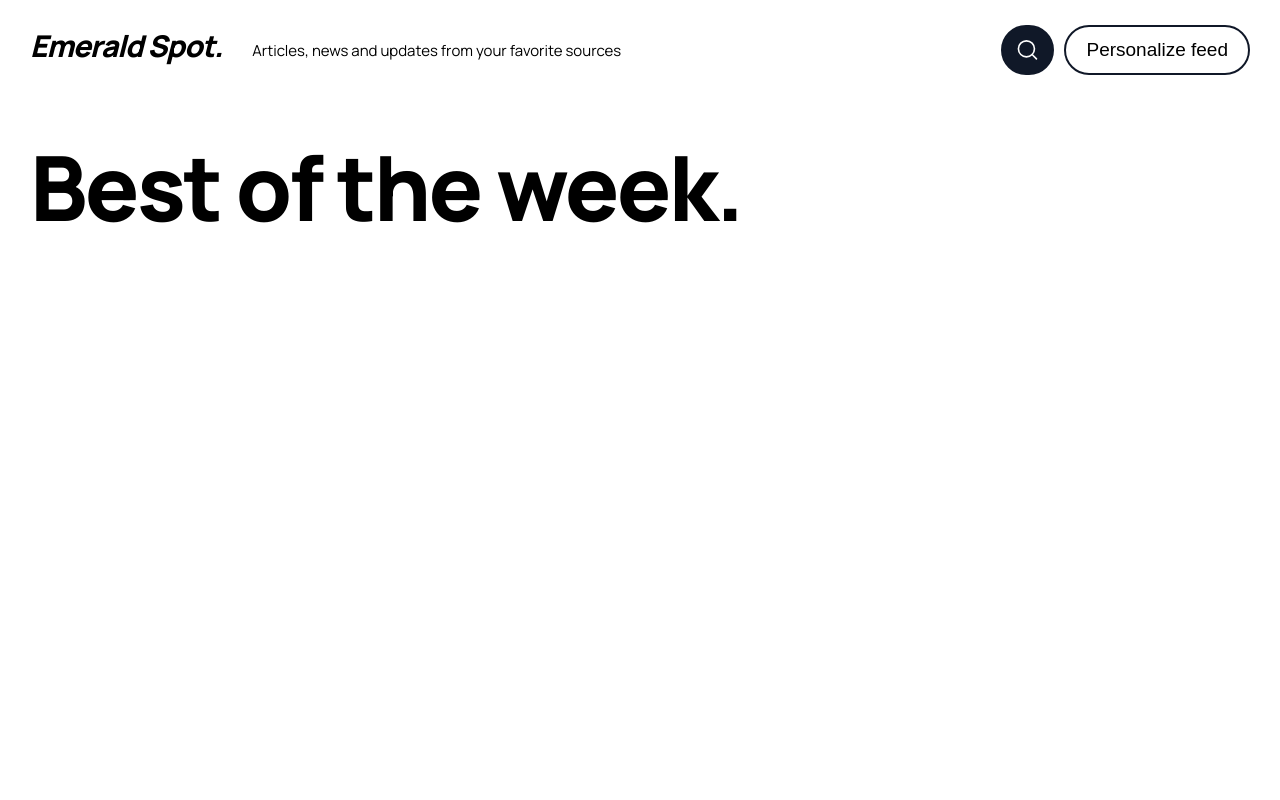
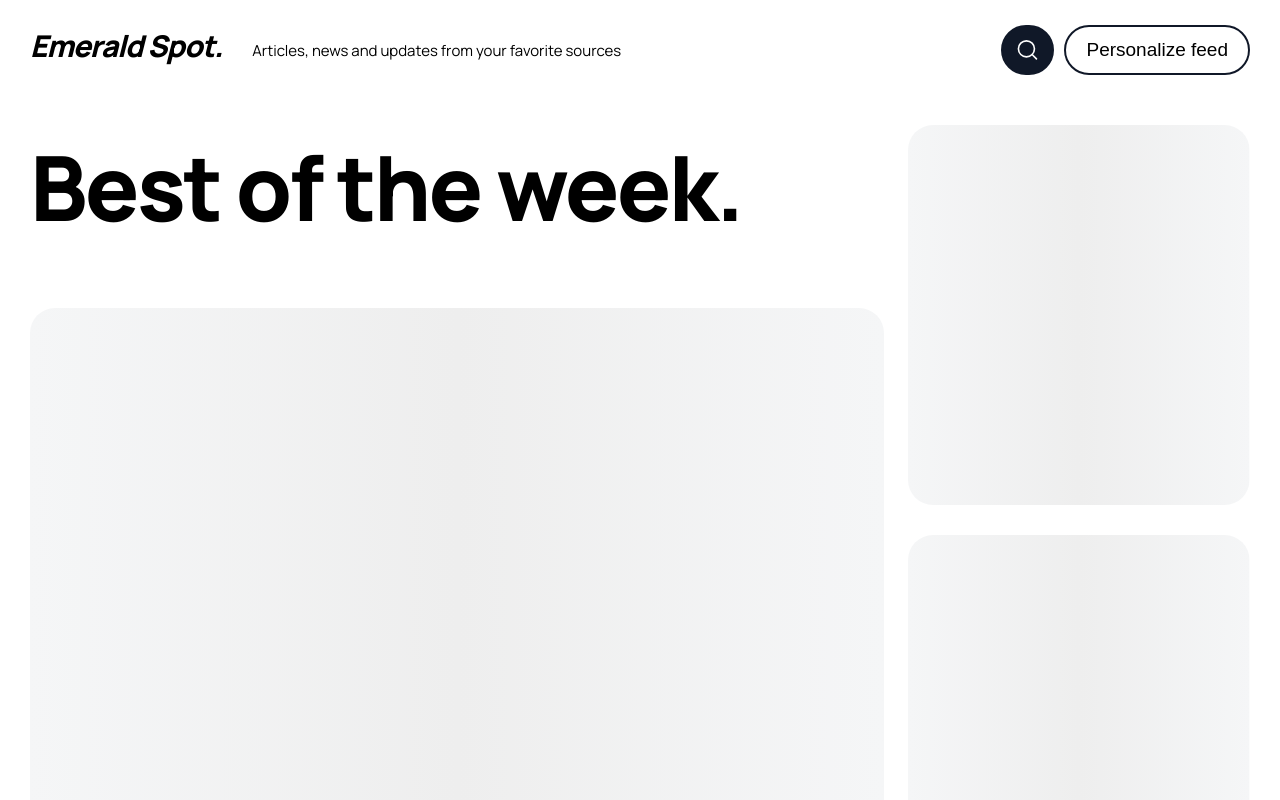
Before and after one commit to emeraldkwekowe/emerald-news-app, a React (Create React App) app: page / in a window 1280 px wide. Shown: the top 800 px of the page. Built offline with nearby package versions, Linux system fonts and the light colour scheme.

Commit message:
Add content loader component

```diff
--- a/package.json
+++ b/package.json
@@ -11,6 +11,7 @@
     "@types/react": "^18.2.39",
     "@types/react-dom": "^18.2.17",
     "react": "^18.2.0",
+    "react-content-loader": "^6.2.1",
     "react-dom": "^18.2.0",
     "react-scripts": "5.0.1",
     "styled-components": "^6.1.1",
--- /dev/null
+++ b/src/components/LoadingCard/LoadingCard.tsx
@@ -0,0 +1,18 @@
+import ContentLoader from "react-content-loader";
+
+type LoadingCardTypes = {
+  height?: number;
+  mb?: number;
+};
+
+const LoadingCard = ({ height = 600, mb = 0 }: LoadingCardTypes) => (
+  <>
+    <div data-testid="loading-card" style={{ marginBottom: mb }}>
+      <ContentLoader width={"100%"} speed={1} height={height}>
+        <rect x="0" y="0" rx="25" ry="25" width="100%" height="100%" />
+      </ContentLoader>
+    </div>
+  </>
+);
+
+export default LoadingCard;
--- a/src/pages/Home/components/TopStories/TopStories.tsx
+++ b/src/pages/Home/components/TopStories/TopStories.tsx
@@ -1,3 +1,4 @@
+import LoadingCard from "../../../../components/LoadingCard/LoadingCard";
 import { LeftSection, RightSection, TopStoriesContainer } from "./styles";
 
 function TopStories() {
@@ -5,8 +6,12 @@ function TopStories() {
     <TopStoriesContainer>
       <LeftSection>
         <h1>Best of the week.</h1>
+        <LoadingCard />
       </LeftSection>
-      <RightSection></RightSection>
+      <RightSection>
+        <LoadingCard height={380} mb={25} />
+        <LoadingCard height={380} />
+      </RightSection>
     </TopStoriesContainer>
   );
 }
--- a/src/pages/Home/components/TopStories/styles.js
+++ b/src/pages/Home/components/TopStories/styles.js
@@ -2,8 +2,9 @@ import styled from "styled-components";
 
 export const TopStoriesContainer = styled.div`
   width: auto;
-  height: 100vh;
+  height: 840px;
   display: flex;
+  justify-content: space-between;
 `;
 
 export const LeftSection = styled.div`
@@ -16,5 +17,5 @@ export const LeftSection = styled.div`
 `;
 
 export const RightSection = styled.div`
-  width: 30%;
+  width: 28%;
 `;
```
Also changed, not shown: src/components/LoadingCard/LoadingCard.js (deleted), 2 other files (tests, documents, lock files or other folders).
